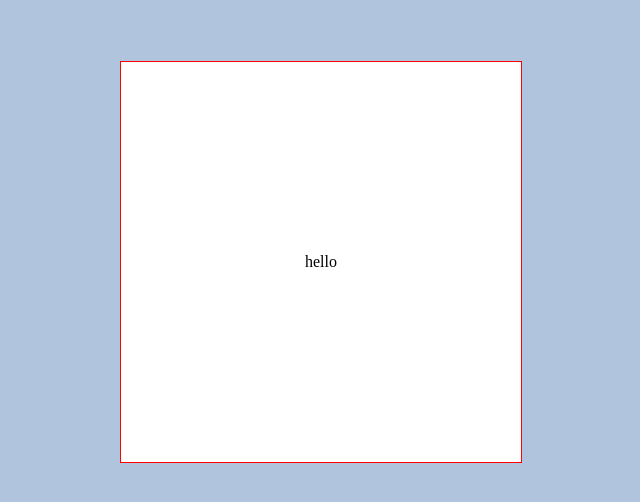
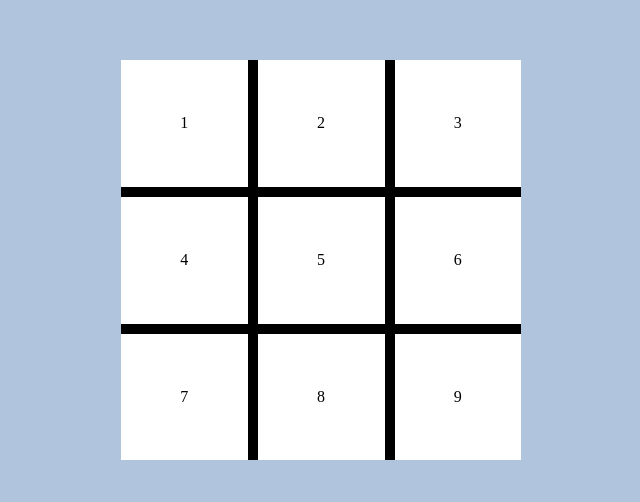
Before and after one commit to llucio99/tic-tac-toe, a plain HTML site: page index.html in a window 1280 px wide. Shown: the part 140-642 px from the top of the page, without its empty margins (319-959 px from the left). Drawn offline with Linux system fonts and the light colour scheme.

Commit message:
Add grid lines to board

```diff
--- a/index.html
+++ b/index.html
@@ -9,7 +9,23 @@
 </head>
 <body>
     <div class="board">
-        <p>hello</p>
+        <div class="grid-lines">
+            <div class="line1"></div>
+            <div class="line2"></div>
+            <div class="line3"></div>
+            <div class="line4"></div>
+        </div>
+        <div class="grid-container">
+            <div class="grid-item">1</div>
+            <div class="grid-item">2</div>
+            <div class="grid-item">3</div>
+            <div class="grid-item">4</div>
+            <div class="grid-item">5</div>
+            <div class="grid-item">6</div>
+            <div class="grid-item">7</div>
+            <div class="grid-item">8</div>
+            <div class="grid-item">9</div>
+        </div>
     </div>
     <script src="script.js"></script>
 </body>
--- a/style.css
+++ b/style.css
@@ -16,8 +16,61 @@ body {
     height: 50vmin;
     width: 50vmin;
     background: white;
-    border: 1px solid red;
     display: flex;
     align-items: center;
     justify-content: center;
 }
+
+.grid-lines {
+    position: absolute;
+    width: 100%;
+    height: 100%;
+}
+
+.grid-lines div {
+    position: absolute;
+    z-index: 2;
+    background-color: black;
+}
+
+.line1 {
+    height: 100%;
+    width: 10px;
+    left: 33%;
+    transform: translateX(-50%);
+}
+
+.line2 {
+    height: 100%;
+    width: 10px;
+    left: 66%;
+}
+
+.line3 {
+    height: 10px;
+    width: 100%;
+    top: 33%;
+    transform: translateY(-50%);
+}
+
+.line4 {
+    height: 10px;
+    width: 100%;
+    top: 66%;
+}
+
+.grid-container {
+    display: grid;
+    width: 100%;
+    height: 100%;
+    grid-template-columns: 1fr 1fr 1fr;
+    grid-template-rows: 1fr 1fr 1fr;
+    column-gap: 10px;
+    row-gap: 10px;
+}
+.grid-item {
+    display: flex;
+    background: white;
+    align-items: center;
+    justify-content: center;
+}
```
